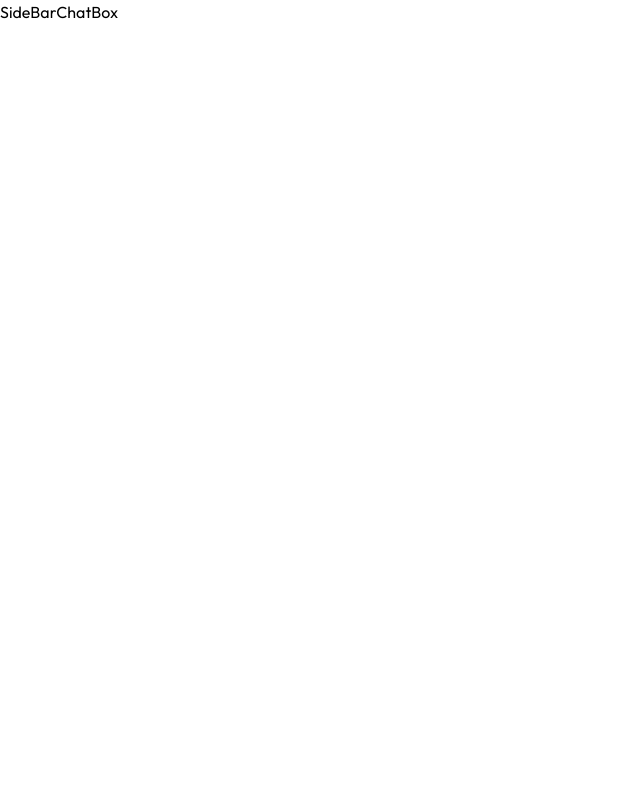
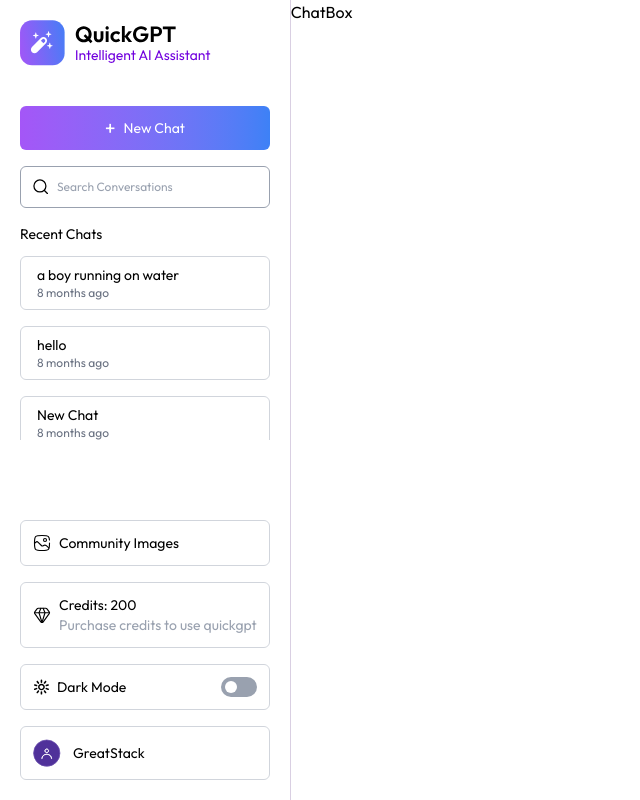
Before and after one commit to UNNuwantha/QuickGPT, a React (Vite) app in the folder client/: page / in a window 1280 px wide. Shown: the whole page, without its empty margins (0-640 px from the left). Built offline with nearby package versions, Linux system fonts and the light colour scheme.

Commit message:
Completed the SideBar Components

```diff
--- a/client/package.json
+++ b/client/package.json
@@ -11,6 +11,7 @@
   },
   "dependencies": {
     "@tailwindcss/vite": "^4.2.3",
+    "moment": "^2.30.1",
     "react": "^19.2.5",
     "react-dom": "^19.2.5",
     "react-router-dom": "^7.14.1",
--- a/client/src/App.jsx
+++ b/client/src/App.jsx
@@ -1,19 +1,24 @@
-import React from 'react'
+import React, { useState } from 'react'
 import SideBar from './components/SideBar'
 import { Route, Routes } from 'react-router-dom'
 import ChatBox from './components/ChatBox'
 import Credits from './pages/Credits'
 import Community from './pages/Community'
+import { assets } from './assets/assets'
 
 
 
 
 const App = () => {
+
+  const [isMenuOpen, setIsMenuOpen] = useState(false)
+
   return (
     <>
+    {!isMenuOpen && <img src={assets.menu_icon} className='absolute top-3 left-3 w-8 h-8 cursor-pointer md:hidden not-dark:invert' onClick={()=>setIsMenuOpen(true)} />}
       <div className='dark:bg-linear-to-b from-[#242124] to-[#000000] dark:text-white'>
         <div className='flex h-screen w-screen'>
-          <SideBar />
+          <SideBar isMenuOpen={isMenuOpen} setIsMenuOpen={setIsMenuOpen} />
           <Routes>
             <Route path='/' element={<ChatBox />} />
             <Route path='/credits' element={<Credits />} />
--- a/client/src/components/SideBar.jsx
+++ b/client/src/components/SideBar.jsx
@@ -1,9 +1,87 @@
-import React from 'react'
+import React, { useState } from 'react'
+import { useAppContext } from '../context/AppContext'
+import { assets } from '../assets/assets'
+import moment from 'moment'
 
-const SideBar = () => {
+const SideBar = ({ isMenuOpen, setIsMenuOpen }) => {
+
+  const { chats, setSelectedChat, theme, setTheme, user, navigate } = useAppContext()
+  const [search, setSearch] = useState('')
+
   return (
-    <div>
-      SideBar
+    <div className={`flex flex-col h-screen min-w-72 p-5 dark:bg-linear-to-b from-[#242124]/30 to-[#000000]/30 border-r border-[#80609F]/30 backdrop-blur-3xl transition-all duration-500 max-md:absolute left-0 z-1 ${!isMenuOpen && 'max-md:-translate-x-full'}`}>
+      {/* Logo */}
+      <img src={theme === 'dark' ? assets.logo_full : assets.logo_full_dark} alt="" className='w-full max-w-48' />
+
+      {/* New Chat Button */}
+      <button className='flex justify-center items-center w-full py-2 mt-10 text-white bg-linear-to-r from-[#A456F7] to-[#3D81F6] text-sm rounded-md cursor-pointer '>
+        <span className='mr-2 text-xl'>+</span> New Chat
+      </button>
+
+      {/* Search Conversations */}
+      <div className='flex items-center gap-2 p-3 mt-4 border border-gray-400 dark:border-white/20 rounded-md'>
+        <img src={assets.search_icon} className='w-4 not-dark:invert' alt="" />
+        <input onChange={(e) => setSearch(e.target.value)} value={search} type="text" placeholder='Search Conversations' className='text-xs placeholder:text-gray-400 outline-none' />
+      </div>
+
+      {/* Recent Chats */}
+      {chats.length > 0 && <p className='mt-4 text-sm'>Recent Chats</p>}
+      <div className='flex-1 overflow-y-scroll mt-3 text-sm space-y-4'>
+        {
+          chats.filter((chat) => chat.messages[0] ? chat.messages[0]?.content.toLowerCase().includes(search.toLowerCase()) : chat.name.toLowerCase().includes(search.toLowerCase())).map((chat) => (
+            <div onClick={()=>{navigate('/'); setSelectedChat(chat); setIsMenuOpen(false)}} key={chat._id} className='p-2 px-4 dark:bg-[#57317C]/10 border border-gray-300 dark:border-[#80609F]/15 rounded-md cursor-pointer flex justify-between group'>
+              <div>
+                <p className='truncate w-full'>
+                  {chat.messages.length > 0 ? chat.messages[0].content.slice(0, 32) : chat.name}
+                </p>
+                <p className='text-xs text-gray-500 dark:text-[#B1A6C0]'>{moment(chat.updatedAt).fromNow()}</p>
+              </div>
+              <img src={assets.bin_icon} className='hidden group-hover:block w-4 cursor-pointer not-dark:invert' alt="" />
+            </div>
+          ))
+        }
+      </div>
+
+      {/* Community Images */}
+      <div onClick={() => { navigate('/community'); setIsMenuOpen(false) }} className='flex items-center gap-2 p-3 mt-20 border border-gray-300 dark:border-white/15 rounded-md cursor-pointer hover:scale-103 transition-all'>
+        <img src={assets.gallery_icon} className='w-4.5 not-dark:invert' alt="" />
+        <div className='flex flex-col text-sm'>
+          <p>Community Images</p>
+        </div>
+      </div>
+
+      {/* Credit Purchase Option */}
+      <div onClick={() => { navigate('/credits'); setIsMenuOpen(false) }} className='flex items-center gap-2 p-3 mt-4 border border-gray-300 dark:border-white/15 rounded-md cursor-pointer hover:scale-103 transition-all'>
+        <img src={assets.diamond_icon} className='w-4.5 dark:invert' alt="" />
+        <div className='flex flex-col text-sm'>
+          <p>Credits: {user?.credits}</p>
+          <p className='text-sm text-gray-400'>Purchase credits to use quickgpt</p>
+        </div>
+      </div>
+
+      {/* Dark Mode Toggle */}
+      <div className='flex items-center justify-between gap-2 p-3 mt-4 border border-gray-300 dark:border-white/15 rounded-md hover:scale-103 transition-all'>
+        <div className='flex items-center gap-2 text-sm'>
+          <img src={assets.theme_icon} className='w-4 not-dark:invert' alt="" />
+          <p>Dark Mode</p>
+        </div>
+        <label className='relative inline-flex cursor-pointer'>
+          <input onChange={()=>setTheme(theme === 'dark' ? 'light' : 'dark')} type="checkbox" className='sr-only peer' checked={theme === 'dark'} />
+          <div className='w-9 h-5 bg-gray-400 rounded-full peer-checked:bg-purple-600 transition-all'>
+          </div>
+          <span className='absolute left-1 top-1 w-3 h-3 bg-white rounded-full transition-transform peer-checked:translate-x-4'></span>
+        </label>
+      </div>
+
+       {/* User Account */}
+      <div className='flex items-center gap-3 p-3 mt-4 border border-gray-300 dark:border-white/15 rounded-md cursor-pointer group hover:scale-103 transition-all'>
+        <img src={assets.user_icon} className='w-7 rounded-full' alt="" />
+        <p className='flex-1 text-sm dark:text-primary truncate'>{user ? user.name : 'Login your Account'}</p>
+        {user && <img src={assets.logout_icon} className='h-5 cursor-pointer hidden not-dark:invert group-hover:block' />}
+      </div>
+
+      <img onClick={()=>setIsMenuOpen(false)} src={assets.close_icon} className='absolute top-3 right-3 w-5 h-5 cursor-pointer md:hidden not-dark:invert' alt="" />
+
     </div>
   )
 }
--- a/client/src/context/AppContext.jsx
+++ b/client/src/context/AppContext.jsx
@@ -28,6 +28,7 @@
        }else{
         document.documentElement.classList.remove('dark');
        }
+       localStorage.setItem('theme', theme)
     },[theme])
 
     useEffect(() => {
@@ -45,7 +46,7 @@
     }, [])
 
     const value = {
-        navigate, user, setUser, fetchUser, chats, setChats, selectedChat, setSelectedChat, theme
+        navigate, user, setUser, fetchUser, chats, setChats, selectedChat, setSelectedChat, theme, setTheme
     }
 
     return (
```
Also changed, not shown: 1 other file (tests, documents, lock files or other folders).
